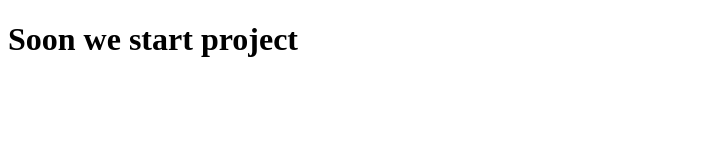
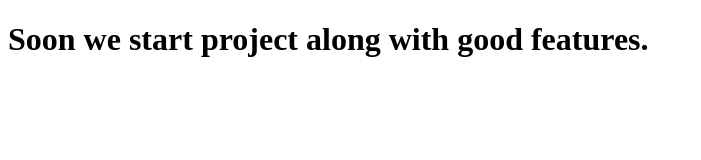
Before and after one commit to gouravgupta02/github-testing, a plain HTML site: page index.html in a window 1280 px wide. Shown: the whole page, without its empty margins (0-701 px from the left). Drawn offline with Linux system fonts and the light colour scheme.

Commit message:
Update index.html

```diff
--- a/index.html
+++ b/index.html
@@ -6,6 +6,6 @@
     <title>Document</title>
 </head>
 <body>
-    <h1>Soon we start project</h1>
+    <h1>Soon we start project along with good features.</h1>
 </body>
 </html>
```
